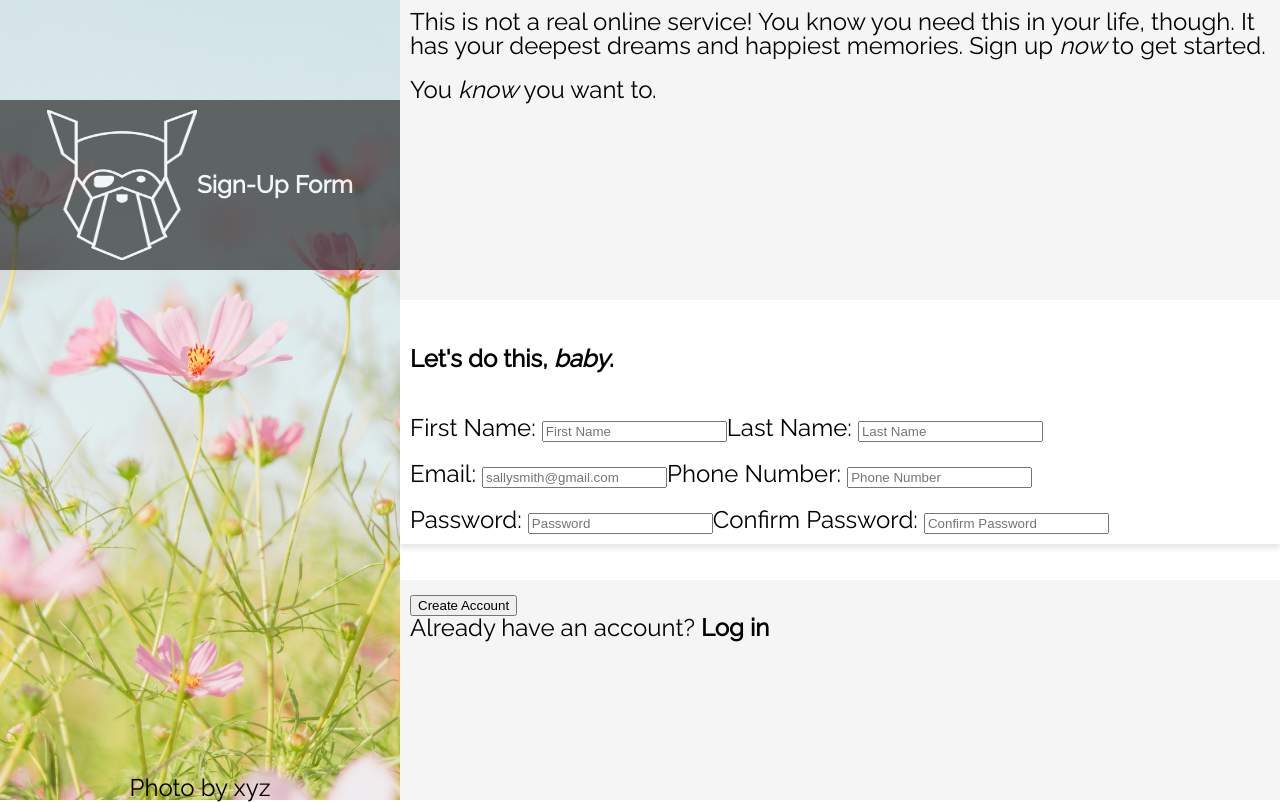
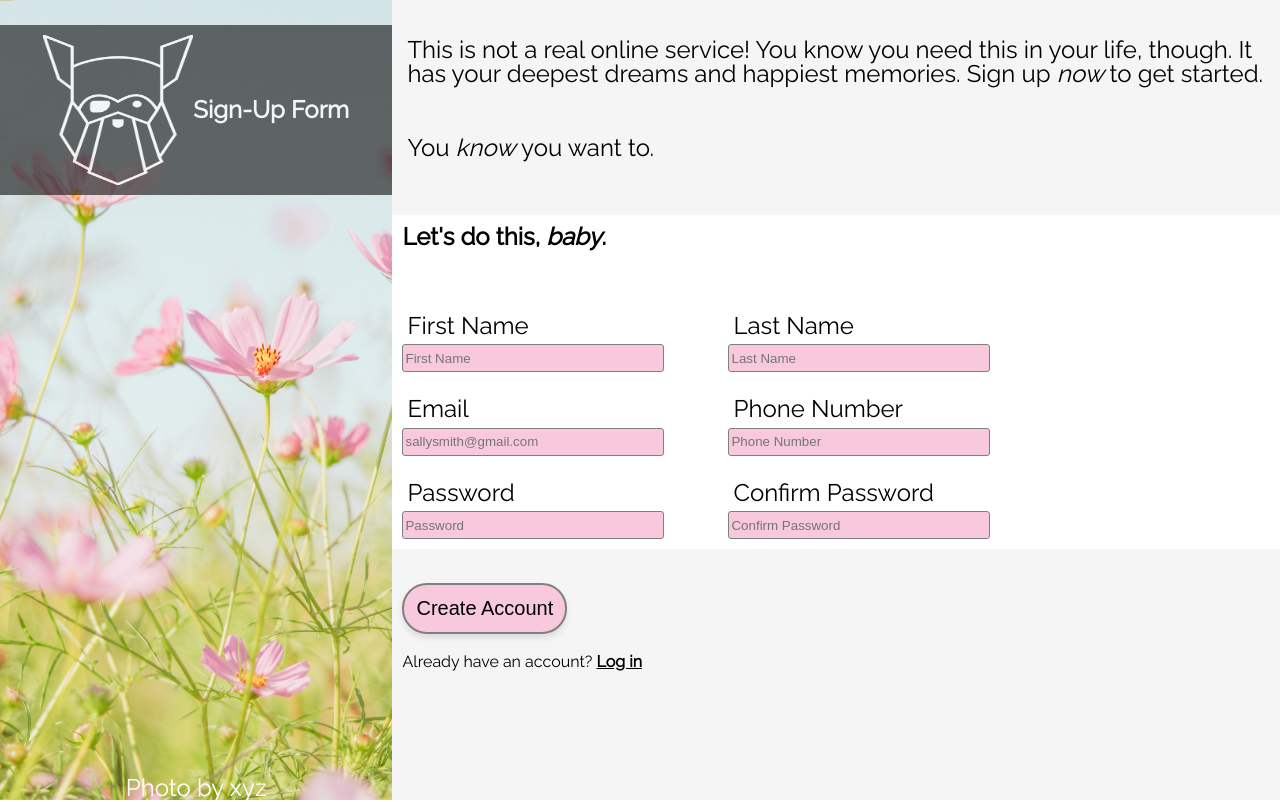
Before and after one commit to angieepaynee/Sign-up_Form, a plain HTML site: page index.html in a window 1280 px wide. Drawn offline with Linux system fonts and the light colour scheme.

Commit message:
Adding password error verification. FInished the final layout of the form.

```diff
--- a/Signup-Form.js
+++ b/Signup-Form.js
@@ -0,0 +1,3 @@
+const password = document.getElementById('password-1');
+const confirmPassword = document.getElementById('password-confirm');
+const passwordError = document.getElementById('passwordError');
--- a/index.html
+++ b/index.html
@@ -32,33 +32,33 @@
                 <form action="#" id="form">
                     <div class="row1">
                         <section class="info">
-                            <label for="first-name">First Name:</label>
+                            <label for="first-name">First Name</label>
                             <input type="text" id="first-name" placeholder="First Name" name="first-name">
                         </section>
-                        <section>
-                            <label for="last-name">Last Name:</label>
+                        <section class="info">
+                            <label for="last-name">Last Name</label>
                             <input type="text" id="last-name" placeholder="Last Name" name="last-name">
                         </section>
                     </div>
                     <div class="row2">
                         <section class="info">
-                            <label for="email">Email:</label>
+                            <label for="email">Email</label>
                             <input type="email" id="email" placeholder="sallysmith@gmail.com" name="email"
                             pattern="^[a-zA-Z0-9._%+-]+@[a-zA-Z0-9.-]+\.[a-zA-Z]{2,}$">
                         </section>
-                        <section>
-                            <label for="phone-number">Phone Number:</label>
+                        <section class="info">
+                            <label for="phone-number">Phone Number</label>
                             <input type="tel" id="phone-number" placeholder="Phone Number" name="phone-number"
                             minlength="10" maxlength="10">
                         </section>
                     </div>
                     <div class="row3">
-                        <section class="info">
-                            <label for="password-1">Password:</label>
+                        <section class="info" data-error="Passwords do not match.">
+                            <label for="password-1">Password</label>
                             <input type="password" id="password-1" placeholder="Password" name="password">
                         </section>
-                        <section>
-                            <label for="password-confirm">Confirm Password:</label>
+                        <section class="info">
+                            <label for="password-confirm">Confirm Password</label>
                             <input type="password" id="password-confirm" placeholder="Confirm Password" name="confirm-password">
                         </section>
                     </div>
--- a/stylesheet.css
+++ b/stylesheet.css
@@ -43,8 +43,18 @@ table {
 }
 
 
+html,body
+{
+    width: 100%;
+    height: 100%;
+    margin: 0px;
+    padding: 0px;
+    overflow-x: hidden;
+}
 :root {
-
+--whitesmoke:#F5F5F5;
+--lightpink: #F8C8DC;
+--lightgreen: #90EE90;
 }
 
 body {
@@ -52,9 +62,11 @@ body {
     font-size: 1.5rem;
 	box-sizing: border-box;
 	min-height: 100vh;
+	width: 100%;
 }
 .container {
     display: flex;
+	width: 100%;
 }
 
 .sidebar {
@@ -64,12 +76,12 @@ body {
     justify-content: space-between;
     align-items: center;
     background-size: cover;
-	background-repeat: no-repeat;
-    background-position: center;
     height: 100vh;
-    min-height: 703px;
-    flex: 1;
-	width: 500px;
+	flex-grow: 1;
+    position: relative;
+    width: 60vw;
+    min-width: 250px;
+    color: white;
 }
 
 .odin-logo {
@@ -80,10 +92,10 @@ body {
     opacity: 65%;
     justify-content: center;
     align-items: center;
-    margin-top: 25%;
+    margin-top: 25px;
     padding: 10px;
     box-sizing: border-box;
-	width: 400px;
+	min-width: 250px;
 }
 
 img {
@@ -98,24 +110,28 @@ h1 {
 .form-section {
 	display: flex;
 	flex-direction: column;
-	margin: 0px;
-	padding: 0px;
-	justify-content: space-between;
+	background-color: var(--whitesmoke);
 }
 
 .heading {
 	background: whitesmoke;
-	height: 300px;
+	flex: 1;
+	display: flex;
+    flex-direction: column;
+    justify-content: flex-end;
+	margin-bottom: 5vh;
 }
 
 .heading > p {
-	padding: 10px;
+	padding: 15px;
 }
 
 .middle-form {
+	background: white;
 	display: flex;
 	flex-direction: column;
-	box-shadow: 0px 4px 6px rgba(0, 0, 0, 0.1);
+	flex: 1;
+
 }
 
 .row1,
@@ -124,16 +140,85 @@ h1 {
 	display: flex;
 	padding: 10px;
 	flex-direction: row;
+	justify-content: flex-start;
+}
+section {
+	padding-right: 5vw;
+}
+
+/* section[data-error]::after {
+	border-color: red;
+	color: red;
+	background: #fffafa;
+	content: attr(data-error);
+} */
+
+.info label {
+	display: block;
+	margin: 5px;
+}
+
+.info input {
+	border-radius: 3px;
+	border: 1px solid grey;
+	height: 3vh;
+	width: 20vw;
+
+}
+
+input:focus {
+	border: 3px solid #555;
+	outline: none;
+	background-color: var(--lightgreen);
+
 }
 
 h2 {
-	margin-bottom: 25px;
 	padding: 10px;
+	margin-bottom: 5vh;
 }
 
 .end-form {
-	background: whitesmoke;
-	margin: 0px;
-	padding: 10px;
-	height: 200px;
+	background: var(--whitesmoke);
+	padding: 3vh 0vh 15vh 0vh;
+	margin: 10px;
+
+
 }
+
+[placeholder] {
+background-color: var(--lightpink);
+}
+
+button {
+	border-radius: 25px;
+	background-color: var(--lightpink);
+	border: 2px solid grey;
+	padding: 12px;
+	font-size: 20px;
+	box-shadow: 0px 4px 6px rgba(0, 0, 0, 0.1);
+    transition: transform 0.2s, box-shadow 0.2s;
+}
+
+button:hover {
+    transform: translateY(-2px);
+    box-shadow: 0px 6px 8px rgba(0, 0, 0, 0.2);
+	background: var(--lightgreen);
+}
+
+div > p {
+	margin-top: 20px;
+}
+
+div > p > strong {
+	text-decoration: underline;
+}
+
+div > p > strong:hover {
+	color: var(--lightgreen);
+	text-decoration:underline;
+}
+
+.account {
+	font-size: 1rem;
+}
```
